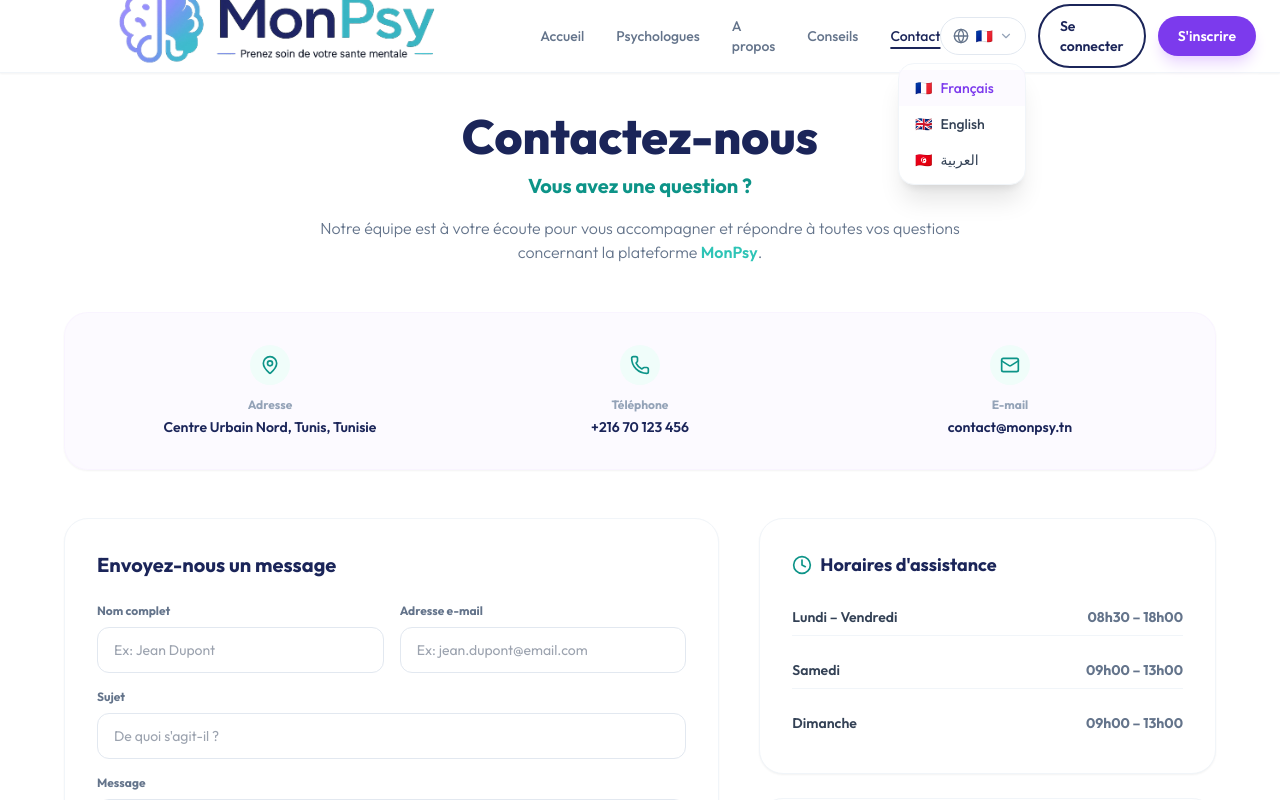
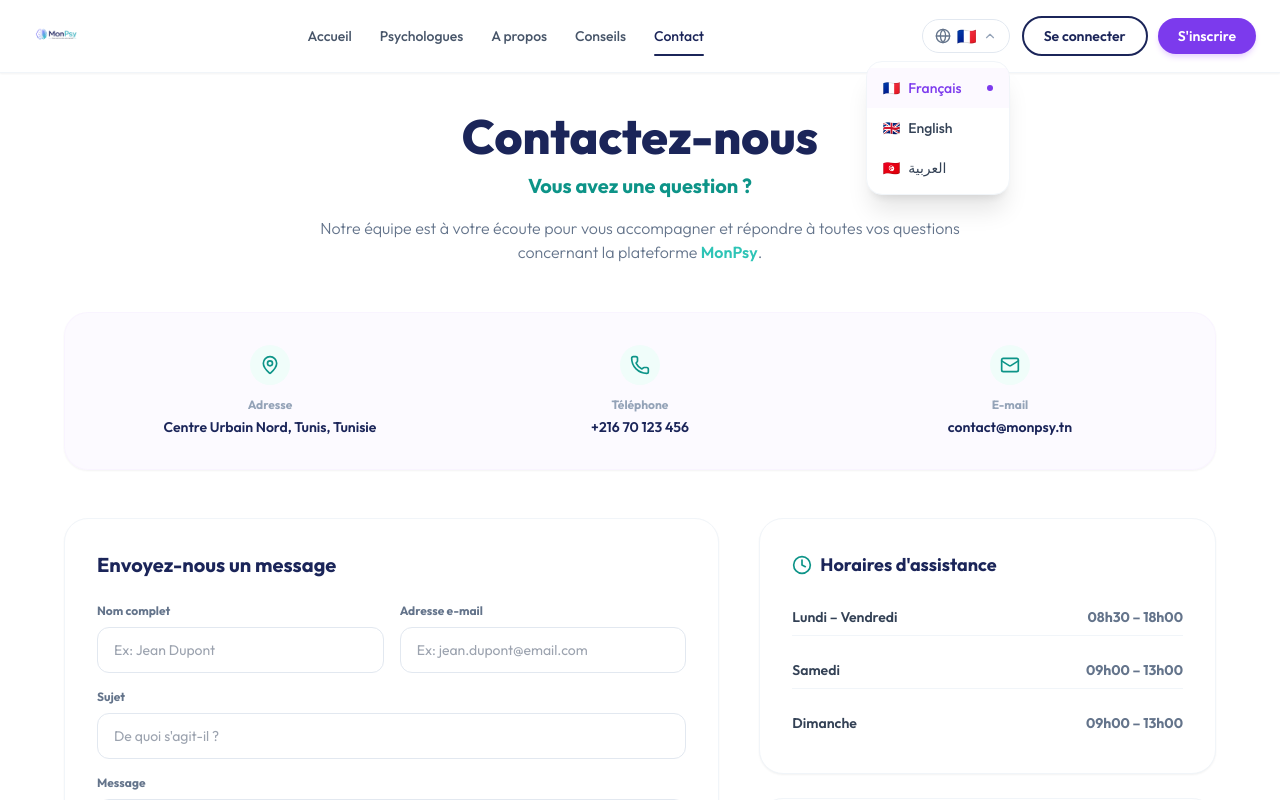
Before and after one commit to amjooky/frontend-psy, a Next.js app: page /contact in a window 1280 px wide. Both pictures are taken after a click on the button "🇫🇷". Shown: the top 800 px of the page. Built offline with nearby package versions, Linux system fonts and the light colour scheme.

Commit message:
feat: implement responsive Navbar component with internationalization, authentication state, and animated mobile menu

```diff
--- a/src/components/layout/Navbar.tsx
+++ b/src/components/layout/Navbar.tsx
@@ -1,18 +1,60 @@
 "use client";
 
-import React, { useState } from 'react';
+import React, { useState, useRef, useEffect } from 'react';
 import Link from 'next/link';
 import Image from 'next/image';
 import { usePathname } from 'next/navigation';
 import { motion, AnimatePresence } from 'framer-motion';
 import { useTranslation, Language } from '@/components/providers/LanguageProvider';
-import { Menu, X, Globe, ChevronDown } from 'lucide-react';
+import { useAuth } from '@/hooks/useAuth';
+import { Menu, X, Globe, ChevronDown, LogOut, LayoutDashboard, User } from 'lucide-react';
 
 export function Navbar() {
   const { language, setLanguage, t, dir } = useTranslation();
+  const { user, isAuthenticated, loading, logoutUser } = useAuth();
   const pathname = usePathname();
   const [mobileMenuOpen, setMobileMenuOpen] = useState(false);
   const [langDropdownOpen, setLangDropdownOpen] = useState(false);
+  const [mounted, setMounted] = useState(false);
+
+  const langDropdownRef = useRef<HTMLDivElement>(null);
+
+  useEffect(() => {
+    setMounted(true);
+  }, []);
+
+  // Close dropdown on outside click
+  useEffect(() => {
+    const handleClickOutside = (event: MouseEvent) => {
+      if (langDropdownRef.current && !langDropdownRef.current.contains(event.target as Node)) {
+        setLangDropdownOpen(false);
+      }
+    };
+    if (langDropdownOpen) {
+      document.addEventListener('mousedown', handleClickOutside);
+    }
+    return () => {
+      document.removeEventListener('mousedown', handleClickOutside);
+    };
+  }, [langDropdownOpen]);
+
+  // Close menus on Escape key
+  useEffect(() => {
+    const handleKeyDown = (e: KeyboardEvent) => {
+      if (e.key === 'Escape') {
+        setLangDropdownOpen(false);
+        setMobileMenuOpen(false);
+      }
+    };
+    window.addEventListener('keydown', handleKeyDown);
+    return () => window.removeEventListener('keydown', handleKeyDown);
+  }, []);
+
+  // Close mobile menu on route change
+  useEffect(() => {
+    setMobileMenuOpen(false);
+    setLangDropdownOpen(false);
+  }, [pathname]);
 
   const languages: Record<Language, { label: string; flag: string }> = {
     fr: { label: "Français", flag: "🇫🇷" },
@@ -21,11 +63,11 @@
   };
 
   const navLinks = [
-    { label: t('nav.accueil'), href: "/" },
-    { label: t('nav.psychologues'), href: "/psychologists" },
-    { label: t('nav.about'), href: "/about" },
-    { label: t('nav.conseils'), href: "/conseils" },
-    { label: t('nav.contact'), href: "/contact" },
+    { label: t('nav.accueil') || "Accueil", href: "/" },
+    { label: t('nav.psychologues') || "Psychologues", href: "/psychologists" },
+    { label: t('nav.about') || "À propos", href: "/about" },
+    { label: t('nav.conseils') || "Conseils", href: "/conseils" },
+    { label: t('nav.contact') || "Contact", href: "/contact" },
   ];
 
   const isLinkActive = (href: string) => {
@@ -35,75 +77,116 @@
     return pathname.startsWith(href);
   };
 
+  const getDashboardUrl = () => {
+    if (!user) return '/dashboard';
+    if (user.role === 'PATIENT') return '/dashboard/patient';
+    if (user.role === 'PSYCHOLOGIST') return '/dashboard/psychologist';
+    if (user.role === 'ADMIN' || user.role === 'SUPER_ADMIN') return '/dashboard/admin';
+    return '/dashboard';
+  };
+
+  const dashboardLabel = language === 'ar'
+    ? 'لوحة التحكم'
+    : language === 'en'
+    ? 'Dashboard'
+    : 'Mon Espace';
+
+  const isUserAuthenticated = mounted && !loading && isAuthenticated;
+
   return (
-    <nav className="fixed top-0 left-0 right-0 z-50 bg-white/90 backdrop-blur-lg border-b border-slate-100 shadow-sm">
-      <div className="max-w-7xl mx-auto px-6 h-[72px] flex items-center justify-between">
+    <header className="fixed top-0 left-0 right-0 z-50 bg-white/95 backdrop-blur-md border-b border-slate-100 shadow-sm transition-all duration-200">
+      <div className="max-w-7xl mx-auto px-4 sm:px-6 h-[72px] flex items-center justify-between">
         {/* Logo */}
-        <Link href="/" className="flex items-center group">
+        <Link
+          href="/"
+          onClick={() => setMobileMenuOpen(false)}
+          className="flex items-center group focus:outline-none focus-visible:ring-2 focus-visible:ring-teal-500 rounded-lg"
+          aria-label="MonPsy Accueil"
+        >
           <Image
             src="/logo.png"
             priority
-            style={{ width: 'auto', height: 'auto' }}
+            style={{ width: 'auto', height: '44px' }}
             alt="MonPsy Logo"
-            width={180}
-            height={56}
-            className="object-contain group-hover:scale-105 transition-transform"
+            width={160}
+            height={44}
+            className="object-contain group-hover:scale-[1.02] transition-transform duration-200"
           />
         </Link>
 
-        {/* Desktop Navigation */}
-        <div className="hidden lg:flex items-center gap-8">
-          {navLinks.map((link) => (
+        {/* Desktop Navigation Links */}
+        <nav className="hidden lg:flex items-center gap-7">
+          {navLinks.map((link) => {
+            const active = isLinkActive(link.href);
+            return (
               <Link
-              key={link.label}
+                key={link.href}
                 href={link.href}
-              className={`text-sm font-medium transition-colors ${
-                isLinkActive(link.href)
-                  ? "text-[#1B2559] underline underline-offset-[6px] decoration-2 decoration-[#1B2559]"
-                  : "text-slate-500 hover:text-[#1B2559]"
+                className={`text-sm font-medium transition-all relative py-1.5 focus:outline-none focus-visible:ring-2 focus-visible:ring-teal-500 rounded ${
+                  active
+                    ? "text-[#1B2559] font-bold"
+                    : "text-slate-600 hover:text-[#1B2559]"
                 }`}
               >
                 {link.label}
+                {active && (
+                  <motion.span
+                    layoutId="activeNavIndicator"
+                    className="absolute -bottom-1 left-0 right-0 h-0.5 bg-[#1B2559] rounded-full"
+                    transition={{ type: "spring", stiffness: 380, damping: 30 }}
+                  />
+                )}
               </Link>
-          ))}
-        </div>
+            );
+          })}
+        </nav>
 
         {/* Language Selector & CTA Buttons */}
         <div className="hidden lg:flex items-center gap-3">
           {/* Language Dropdown */}
-          <div className="relative">
+          <div className="relative" ref={langDropdownRef}>
             <button
+              type="button"
               onClick={() => setLangDropdownOpen(!langDropdownOpen)}
-              className="flex items-center gap-1.5 px-3 py-2 rounded-full border border-slate-200 text-sm font-semibold text-slate-700 hover:bg-slate-50 transition-all"
+              className="flex items-center gap-1.5 px-3 py-2 rounded-full border border-slate-200 text-sm font-semibold text-slate-700 hover:bg-slate-50 hover:border-slate-300 transition-all focus:outline-none focus-visible:ring-2 focus-visible:ring-teal-500"
+              aria-expanded={langDropdownOpen}
+              aria-label="Changer de langue"
             >
               <Globe className="w-4 h-4 text-slate-500" />
-              <span>{languages[language].flag}</span>
-              <ChevronDown className="w-3.5 h-3.5 text-slate-400" />
+              <span className="text-base leading-none">{languages[language]?.flag}</span>
+              <ChevronDown className={`w-3.5 h-3.5 text-slate-400 transition-transform duration-200 ${langDropdownOpen ? 'rotate-180' : ''}`} />
             </button>
 
             <AnimatePresence>
               {langDropdownOpen && (
                 <motion.div
-                  initial={{ opacity: 0, y: 10 }}
-                  animate={{ opacity: 1, y: 0 }}
-                  exit={{ opacity: 0, y: 10 }}
-                  className={`absolute mt-2 py-1.5 w-32 bg-white border border-slate-100 rounded-2xl shadow-xl z-50 ${
+                  initial={{ opacity: 0, y: 8, scale: 0.96 }}
+                  animate={{ opacity: 1, y: 0, scale: 1 }}
+                  exit={{ opacity: 0, y: 8, scale: 0.96 }}
+                  transition={{ duration: 0.15 }}
+                  className={`absolute mt-2 py-1.5 w-36 bg-white border border-slate-100 rounded-2xl shadow-xl z-50 overflow-hidden ${
                     dir === 'rtl' ? 'left-0' : 'right-0'
                   }`}
                 >
                   {(Object.keys(languages) as Language[]).map((lang) => (
                     <button
                       key={lang}
+                      type="button"
                       onClick={() => {
                         setLanguage(lang);
                         setLangDropdownOpen(false);
                       }}
-                      className={`w-full px-4 py-2 text-left text-sm font-medium flex items-center gap-2 hover:bg-slate-50 transition-colors ${
-                        language === lang ? 'text-[#7C3AED] bg-purple-50/50' : 'text-slate-700'
+                      className={`w-full px-4 py-2.5 text-left text-sm font-medium flex items-center justify-between hover:bg-slate-50 transition-colors ${
+                        language === lang ? 'text-[#7C3AED] bg-purple-50/60 font-bold' : 'text-slate-700'
                       } ${dir === 'rtl' ? 'flex-row-reverse text-right' : ''}`}
                     >
+                      <span className="flex items-center gap-2">
                         <span>{languages[lang].flag}</span>
                         <span>{languages[lang].label}</span>
+                      </span>
+                      {language === lang && (
+                        <span className="w-1.5 h-1.5 rounded-full bg-[#7C3AED]" />
+                      )}
                     </button>
                   ))}
                 </motion.div>
@@ -111,84 +194,189 @@
             </AnimatePresence>
           </div>
 
+          {/* Auth State CTAs */}
+          {isUserAuthenticated ? (
+            <div className="flex items-center gap-2">
+              <Link
+                href={getDashboardUrl()}
+                className="inline-flex items-center gap-2 px-5 py-2.5 rounded-full text-sm font-semibold bg-[#1B2559] text-white hover:bg-[#131b40] shadow-md hover:shadow-lg transition-all duration-200"
+              >
+                <LayoutDashboard className="w-4 h-4 text-teal-400" />
+                <span>{dashboardLabel}</span>
+              </Link>
+              <button
+                type="button"
+                onClick={logoutUser}
+                title={t('nav.logout') || "Déconnexion"}
+                className="p-2.5 rounded-full text-slate-500 hover:text-rose-600 hover:bg-rose-50 border border-slate-200 transition-colors"
+                aria-label="Se déconnecter"
+              >
+                <LogOut className="w-4 h-4" />
+              </button>
+            </div>
+          ) : (
+            <div className="flex items-center gap-2.5">
               <Link
                 href="/login"
-            className="px-5 py-2.5 rounded-full text-sm font-semibold text-[#1B2559] border-2 border-[#1B2559] hover:bg-[#1B2559] hover:text-white transition-all duration-200"
+                className="px-5 py-2 rounded-full text-sm font-semibold text-[#1B2559] border-2 border-[#1B2559] hover:bg-[#1B2559] hover:text-white transition-all duration-200"
               >
-            {t('nav.login')}
+                {t('nav.login') || "Connexion"}
               </Link>
               <Link
                 href="/register"
-            className="px-5 py-2.5 rounded-full text-sm font-semibold bg-[#7C3AED] text-white hover:bg-[#6D28D9] shadow-lg shadow-purple-200 hover:shadow-purple-300 hover:-translate-y-0.5 transition-all duration-200"
+                className="px-5 py-2 rounded-full text-sm font-semibold bg-[#7C3AED] text-white hover:bg-[#6D28D9] shadow-md shadow-purple-200 hover:shadow-purple-300 hover:-translate-y-0.5 transition-all duration-200"
               >
-            {t('nav.register')}
+                {t('nav.register') || "S'inscrire"}
               </Link>
             </div>
+          )}
+        </div>
 
-        {/* Mobile menu trigger */}
+        {/* Mobile Controls (Language Quick Switch + Hamburger) */}
         <div className="lg:hidden flex items-center gap-2">
-          {/* Quick Language Toggle for Mobile */}
           <button
+            type="button"
             onClick={() => {
               const nextLang: Record<Language, Language> = { fr: 'en', en: 'ar', ar: 'fr' };
               setLanguage(nextLang[language]);
             }}
-            className="p-2 rounded-xl border border-slate-200 text-sm font-semibold text-slate-600 hover:bg-slate-50"
+            className="p-2 rounded-xl border border-slate-200 text-base font-semibold text-slate-700 hover:bg-slate-50 transition-colors"
+            title="Changer de langue"
+            aria-label="Changer de langue"
           >
-            {languages[language].flag}
+            {languages[language]?.flag}
           </button>
+
           <button
+            type="button"
             onClick={() => setMobileMenuOpen(!mobileMenuOpen)}
-            className="p-2 rounded-xl text-slate-600 hover:text-[#1B2559] hover:bg-slate-50 transition-colors"
-            aria-label="Toggle menu"
+            className="p-2 rounded-xl text-slate-700 hover:text-[#1B2559] hover:bg-slate-50 transition-colors focus:outline-none"
+            aria-label={mobileMenuOpen ? "Fermer le menu" : "Ouvrir le menu"}
+            aria-expanded={mobileMenuOpen}
           >
             {mobileMenuOpen ? <X className="w-6 h-6" /> : <Menu className="w-6 h-6" />}
           </button>
         </div>
       </div>
 
-      {/* Mobile menu panel */}
+      {/* Mobile Menu Backdrop */}
       <AnimatePresence>
         {mobileMenuOpen && (
           <motion.div
-            initial={{ opacity: 0, y: -16 }}
+            initial={{ opacity: 0 }}
+            animate={{ opacity: 1 }}
+            exit={{ opacity: 0 }}
+            transition={{ duration: 0.2 }}
+            onClick={() => setMobileMenuOpen(false)}
+            className="fixed inset-0 top-[72px] bg-slate-900/30 backdrop-blur-sm z-40 lg:hidden"
+          />
+        )}
+      </AnimatePresence>
+
+      {/* Mobile Menu Panel */}
+      <AnimatePresence>
+        {mobileMenuOpen && (
+          <motion.div
+            initial={{ opacity: 0, y: -10 }}
             animate={{ opacity: 1, y: 0 }}
-            exit={{ opacity: 0, y: -16 }}
-            transition={{ duration: 0.25 }}
-            className="absolute top-[72px] left-0 right-0 bg-white border-b border-slate-100 shadow-xl px-6 py-8 flex flex-col gap-5 lg:hidden"
+            exit={{ opacity: 0, y: -10 }}
+            transition={{ duration: 0.2 }}
+            className="absolute top-[72px] left-0 right-0 bg-white border-b border-slate-100 shadow-2xl px-6 py-6 flex flex-col gap-5 z-50 lg:hidden max-h-[calc(100vh-80px)] overflow-y-auto"
           >
-            {navLinks.map((link) => (
+            {/* Mobile Nav Links */}
+            <div className="flex flex-col gap-1">
+              {navLinks.map((link) => {
+                const active = isLinkActive(link.href);
+                return (
                   <Link
                     key={link.href}
                     href={link.href}
                     onClick={() => setMobileMenuOpen(false)}
-                className={`text-lg font-medium transition-colors ${
-                  isLinkActive(link.href) ? 'text-[#1B2559] font-semibold' : 'text-slate-700 hover:text-[#1B2559]'
+                    className={`px-3 py-2.5 rounded-xl text-base font-medium transition-colors ${
+                      active
+                        ? 'bg-slate-100 text-[#1B2559] font-bold'
+                        : 'text-slate-700 hover:bg-slate-50 hover:text-[#1B2559]'
                     }`}
                   >
                     {link.label}
                   </Link>
+                );
+              })}
+            </div>
+
+            {/* Mobile Language Selector Pill */}
+            <div className="pt-2 border-t border-slate-100">
+              <span className="text-xs font-semibold text-slate-400 uppercase tracking-wider block mb-2 px-1">
+                {language === 'ar' ? 'اللغة' : language === 'en' ? 'Language' : 'Langue'}
+              </span>
+              <div className="grid grid-cols-3 gap-2">
+                {(Object.keys(languages) as Language[]).map((lang) => (
+                  <button
+                    key={lang}
+                    type="button"
+                    onClick={() => {
+                      setLanguage(lang);
+                      setMobileMenuOpen(false);
+                    }}
+                    className={`py-2 px-3 rounded-xl border text-xs font-semibold flex items-center justify-center gap-1.5 transition-colors ${
+                      language === lang
+                        ? 'border-[#7C3AED] bg-purple-50 text-[#7C3AED]'
+                        : 'border-slate-200 text-slate-600 hover:bg-slate-50'
+                    }`}
+                  >
+                    <span>{languages[lang].flag}</span>
+                    <span>{languages[lang].label}</span>
+                  </button>
                 ))}
-            <hr className="border-slate-100" />
-            <div className="flex flex-col gap-3">
+              </div>
+            </div>
+
+            {/* Mobile Auth CTAs */}
+            <div className="pt-2 border-t border-slate-100 flex flex-col gap-2.5">
+              {isUserAuthenticated ? (
+                <>
+                  <Link
+                    href={getDashboardUrl()}
+                    onClick={() => setMobileMenuOpen(false)}
+                    className="w-full text-center py-3 rounded-full text-sm font-semibold bg-[#1B2559] text-white hover:bg-[#131b40] transition-all flex items-center justify-center gap-2 shadow-md"
+                  >
+                    <LayoutDashboard className="w-4 h-4 text-teal-400" />
+                    <span>{dashboardLabel}</span>
+                  </Link>
+                  <button
+                    type="button"
+                    onClick={() => {
+                      setMobileMenuOpen(false);
+                      logoutUser();
+                    }}
+                    className="w-full text-center py-2.5 rounded-full text-sm font-semibold text-rose-600 border border-rose-200 hover:bg-rose-50 transition-all flex items-center justify-center gap-2"
+                  >
+                    <LogOut className="w-4 h-4" />
+                    <span>{t('nav.logout') || "Déconnexion"}</span>
+                  </button>
+                </>
+              ) : (
+                <>
                   <Link
                     href="/login"
                     onClick={() => setMobileMenuOpen(false)}
                     className="w-full text-center py-3 rounded-full text-sm font-semibold text-[#1B2559] border-2 border-[#1B2559] hover:bg-[#1B2559] hover:text-white transition-all"
                   >
-                {t('nav.login')}
+                    {t('nav.login') || "Connexion"}
                   </Link>
                   <Link
                     href="/register"
                     onClick={() => setMobileMenuOpen(false)}
-                className="w-full text-center py-3 rounded-full text-sm font-semibold bg-[#7C3AED] text-white hover:bg-[#6D28D9] transition-all"
+                    className="w-full text-center py-3 rounded-full text-sm font-semibold bg-[#7C3AED] text-white hover:bg-[#6D28D9] transition-all shadow-md shadow-purple-200"
                   >
-                {t('nav.register')}
+                    {t('nav.register') || "S'inscrire"}
                   </Link>
+                </>
+              )}
             </div>
           </motion.div>
         )}
       </AnimatePresence>
-    </nav>
+    </header>
   );
 }
```
Lines whose indentation alone changed are shown as unchanged.
